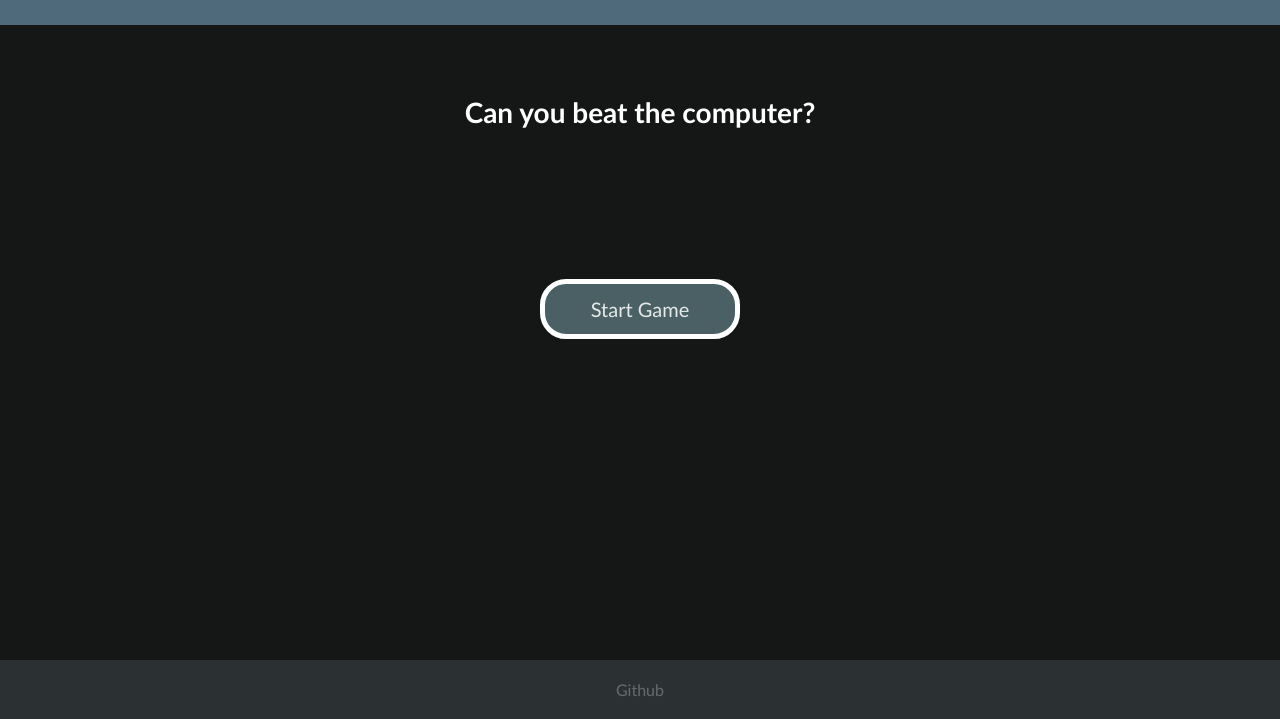
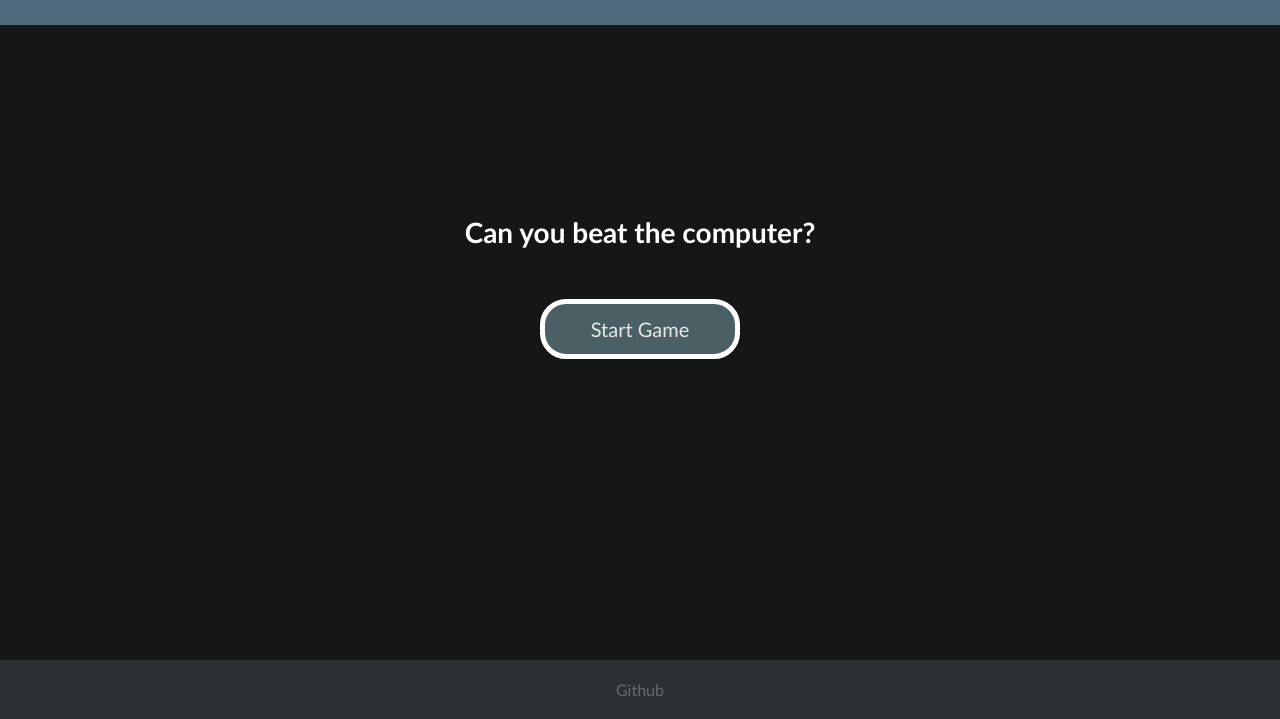
Before and after one commit to abegail/odin-rock-paper-scissors, a plain HTML site: page index.html in a window 1280 px wide. Shown: the part 81-800 px from the top of the page. Drawn offline with Linux system fonts and the light colour scheme.

Commit message:
Fix bugs

```diff
--- a/index.html
+++ b/index.html
@@ -9,7 +9,7 @@
 <body>
     <header><h1>Rock Paper Scissors</h1></header>
     <div id="gameContent">
-        <h2 id="message">Can you beat the computer?</h2>
+        <h2 id="message" class="initialMessage">Can you beat the computer?</h2>
         <div id="weaponsContainer"></div>
         <div id="statsContainer">
             <div id="humanStats">
--- a/script.js
+++ b/script.js
@@ -60,6 +60,7 @@ function startGame() {
     computerPlayerScore.textContent = computerScoreNumber;
 
     gameContent.removeChild(startButton);
+    message.classList.remove('initialMessage');
 }
 
 function playRound(playerSelection) {
--- a/style.css
+++ b/style.css
@@ -38,8 +38,12 @@ h2 {
     font-size: 28px;
 }
 
+.initialMessage {
+    margin-top: 120px;
+}
+
 .newGameInitial {
-    margin-top: -80px;
+    margin-top: -180px;
 }
 
 #newGame {
```
